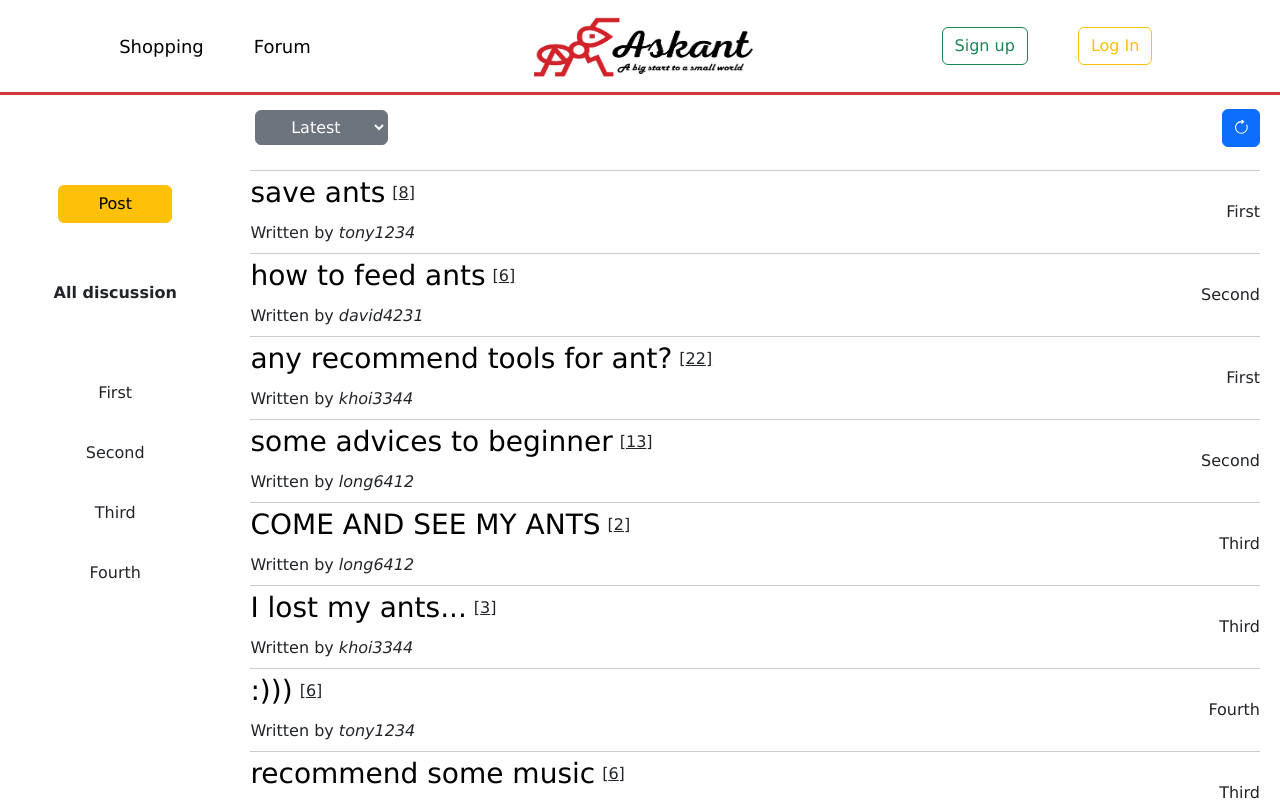
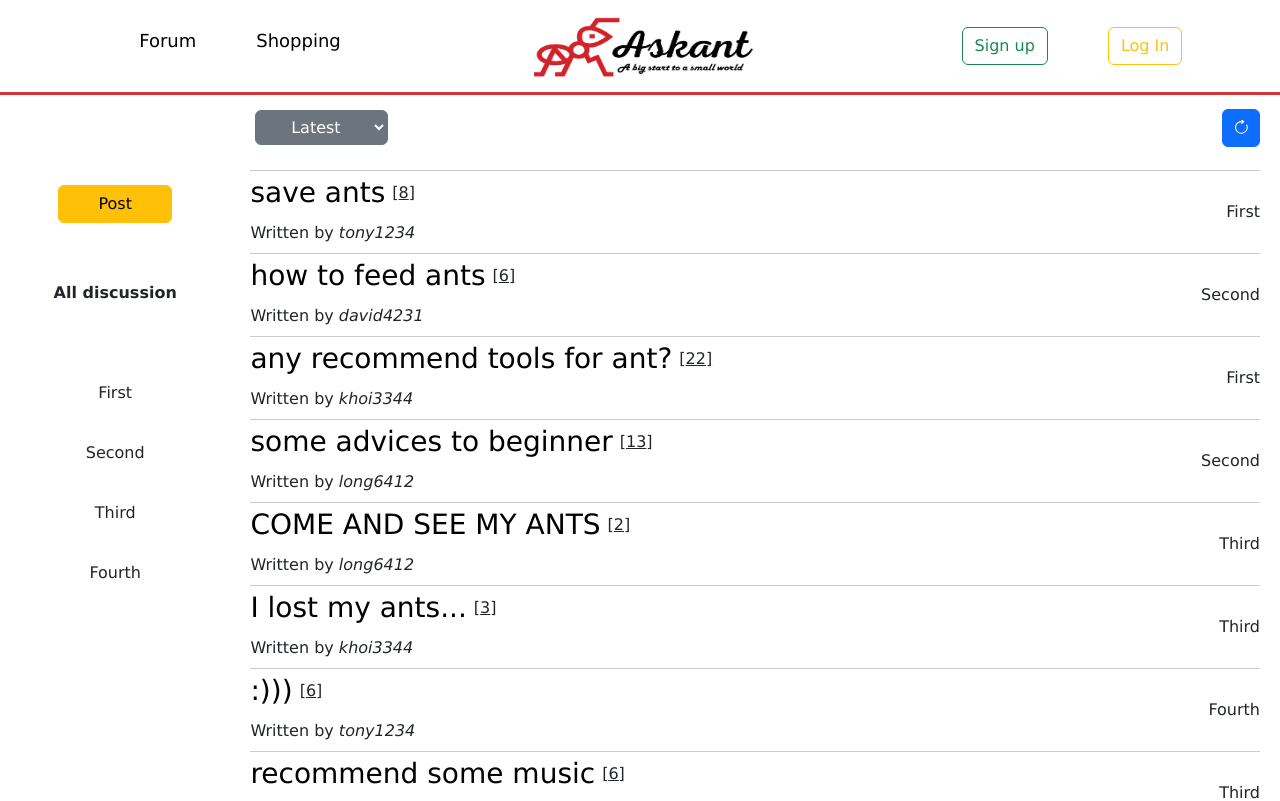
Before and after one commit to cupOWater/askant, a React (Create React App) app in the folder frontend/: page / in a window 1280 px wide. Shown: the top 801 px of the page. Built offline with nearby package versions, Linux system fonts and the light colour scheme.

Commit message:
fix spacing

```diff
--- a/frontend/src/assets/styles/header.css
+++ b/frontend/src/assets/styles/header.css
@@ -1,6 +1,9 @@
 .header {
     height:95px;
     border-bottom: 3px solid #D33636;
+    justify-content: space-between; /* 아이템 사이의 간격을 동일하게 설정 */
+    width: 100%;
+    flex-wrap: nowrap; /* 아이템이 한 줄에 유지되도록 설정합니다. */
 }
 
 .headerLeft {
@@ -19,15 +22,19 @@
 }
 
 .headerLeftItem {
-    padding-top: 33px;
-    padding-right: 50px;
+    padding: 27px 30px 0px 30px;
+    margin: 0 auto;
     font-family:'Lucida Sans', 'Lucida Sans Regular', 'Lucida Grande', 'Lucida Sans Unicode', Geneva, Verdana, sans-serif;
     font-size: 18px;
 }
 
+.headerCenterItem {
+    margin: 0 auto;
+}
+
 .headerRightItem {
-    padding-top: 27px;
-    padding-right: 50px;
+    padding: 27px 30px 0px 30px;
+    margin: 0 auto;
     font-family:'Lucida Sans', 'Lucida Sans Regular', 'Lucida Grande', 'Lucida Sans Unicode', Geneva, Verdana, sans-serif;
     font-size: 18px;
 }
--- a/frontend/src/components/Header.js
+++ b/frontend/src/components/Header.js
@@ -18,11 +18,11 @@ function Header({ user, setUser }) { // userType : "" -> Guest, "User" -> User
             <nav>
                 <ul>
                     <div className="headerLeft">
+                        <li className="headerLeftItem fst-normal"><a className="leftItems" href="/">Forum</a></li>
                         <li className="headerLeftItem fst-normal"><a className="leftItems" href="#">Shopping</a></li>
-                        <li className="headerLeftItem fst-normal"><a className="leftItems" href="/">Forum</a></li>
                     </div>
                     <div className="headerCenter">
-                        <li><a href="/"><img src={logo} className="headerImage"></img></a></li>
+                        <li className="headerCenterItem"><a href="/"><img src={logo} className="headerImage"></img></a></li>
                     </div>
                     <div className="headerRight">
                         {(!user) ? // MUST change to 'userType' after backend work is done
```
